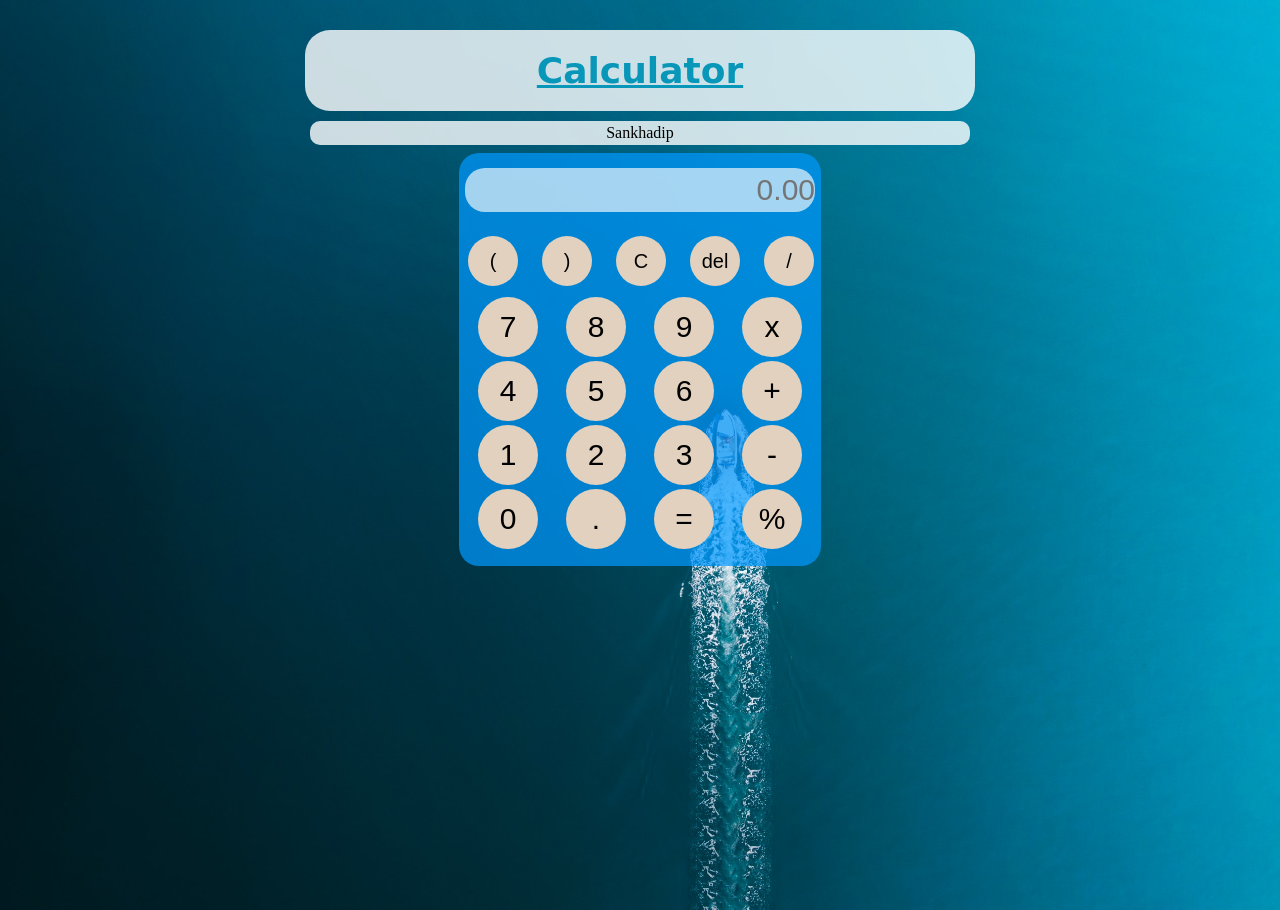
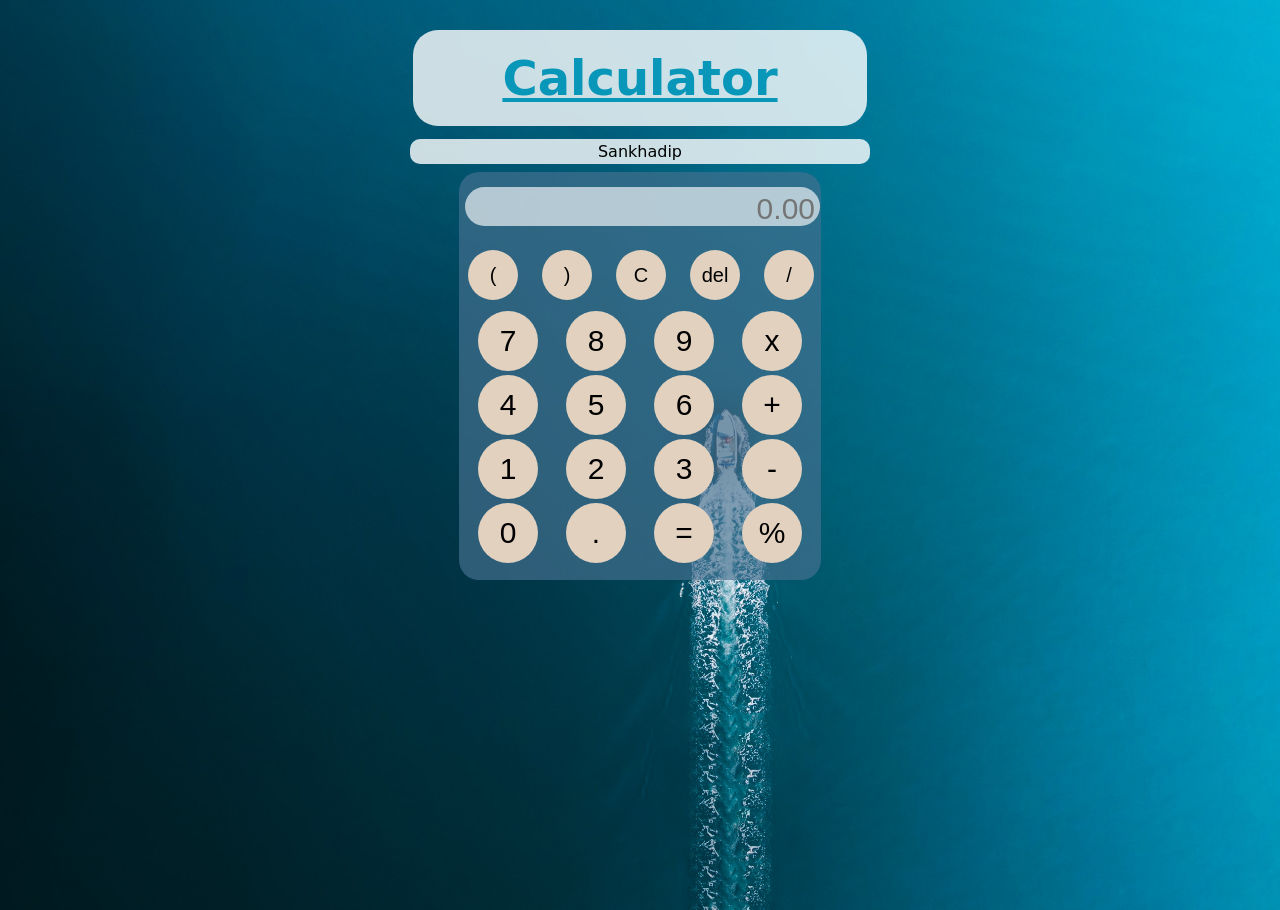
Before and after one commit to Sankhadip-007/Score-keeper, a plain HTML site: page index.html in a window 1280 px wide. Drawn offline with Linux system fonts and the light colour scheme.

Commit message:
Update style.css

```diff
--- a/style.css
+++ b/style.css
@@ -21,7 +21,7 @@ input{
     border-radius: 20px;
     border: none;
     width: inherit;
-    padding: 5px 0px;
+    padding: 5px 5px 0px 0px;
     backdrop-filter: blur(5px);
     text-align: right;
 
@@ -51,7 +51,7 @@ button:active{
 .calculator{
     display: inline-block;
     width: 350px;
-    background: #0099ffb6;
+    background: #45718fad;
     padding: 15px 6px;
     /* border:5px solid green; */
     border-radius: 20px;
@@ -66,20 +66,22 @@ input:active{
 }
 .head{
     /* border:2px solid white; */
-    margin:10px 305px;
+    margin: 10px auto;
     border-radius: 25px;
-    padding: 20px 2px;
+    padding: 20px 7%;
     backdrop-filter: blur(5px);
     background-color: rgba(255, 255, 255, 0.801);
     font-family: cursive;
-    color:#0896b9;
+    color: #0896b9;
     text-decoration: underline;
-    font-size: 18px;
+    font-size: 1.5rem;
+    display: inline-block;
 }
 .credit{
-    margin:3px 310px;
+    margin: 3px 32%;
     margin-bottom: 8px;
     background-color: rgba(255, 255, 255, 0.801);
     border-radius: 10px;
+    font-family: cursive;
     padding: 3px 10px;
 }
```
